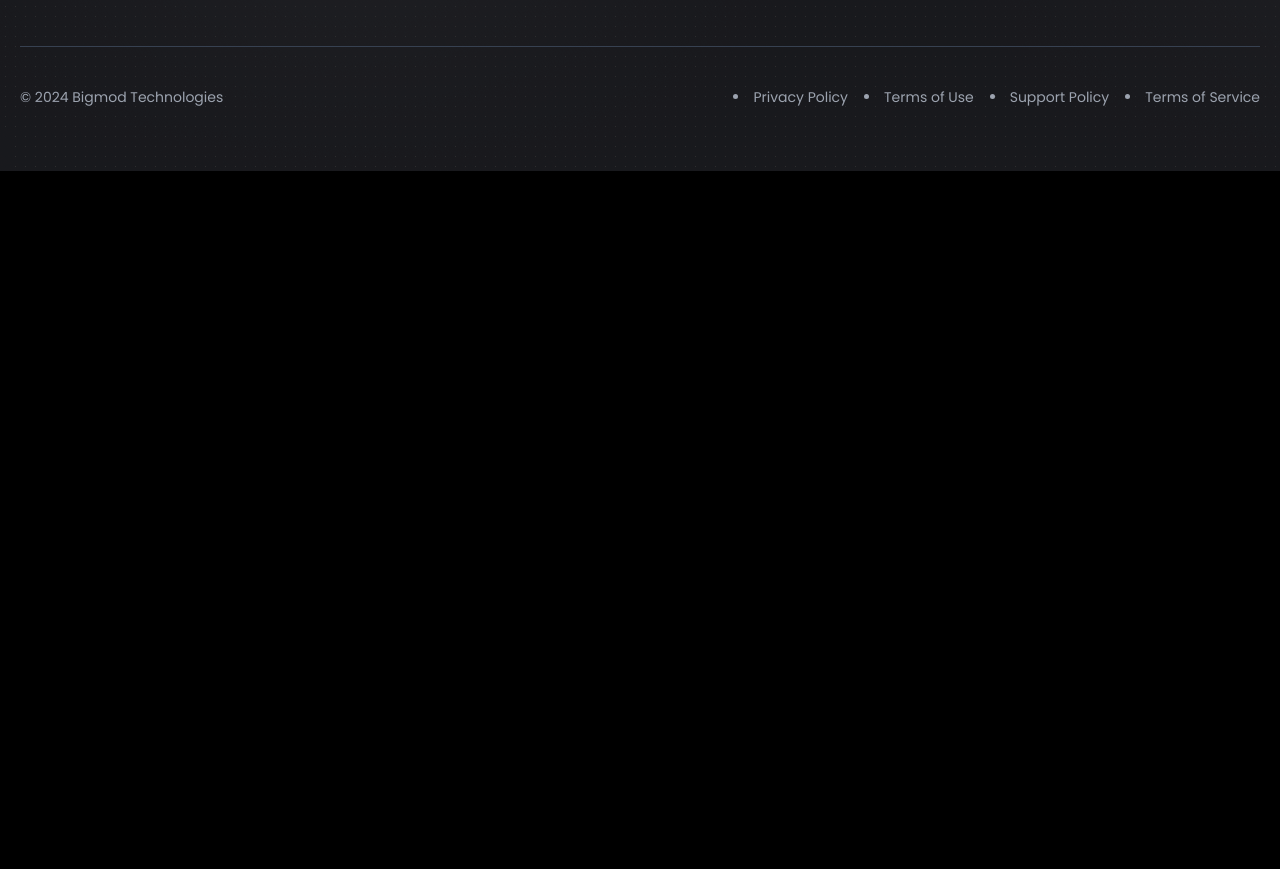
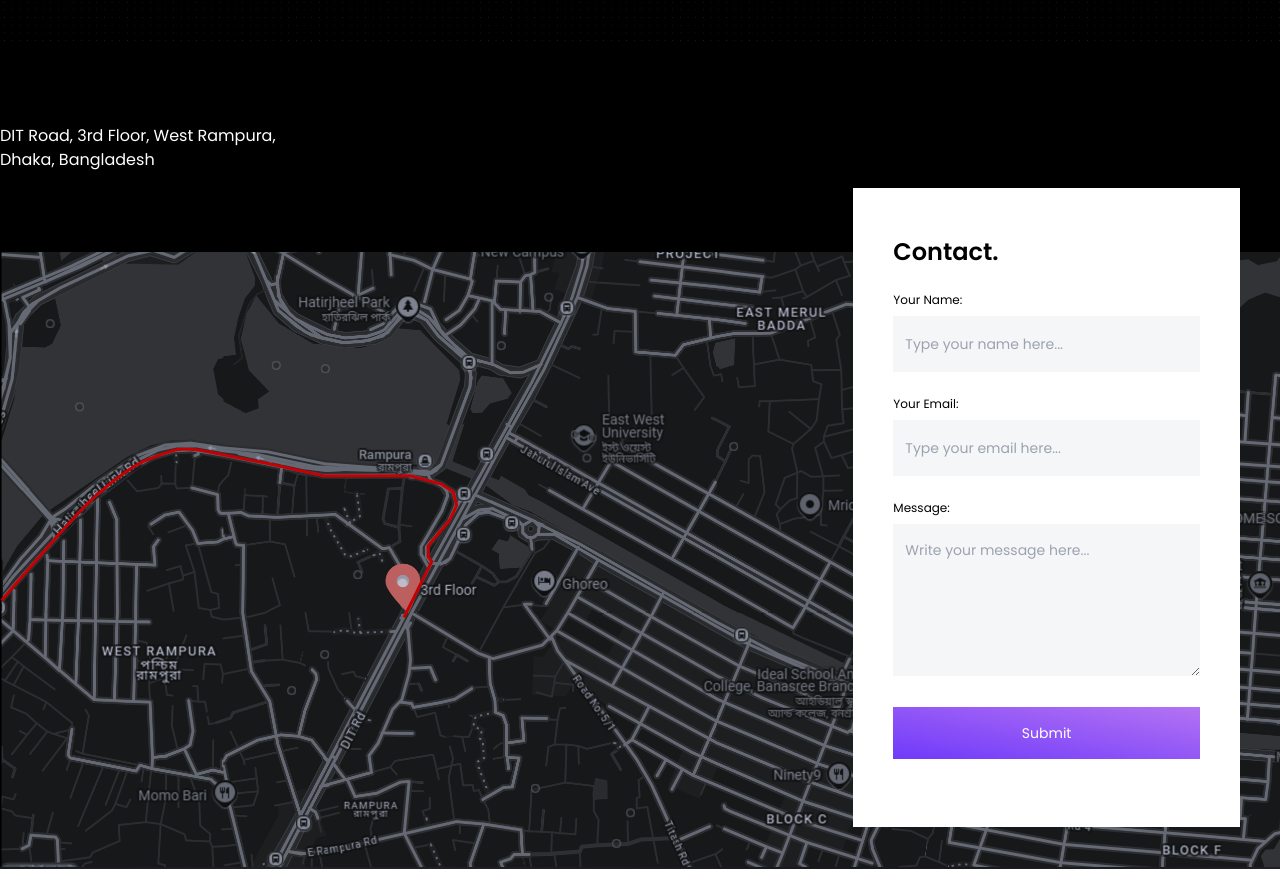
Before and after one commit to sabbirsami/bigmod-portfolio, a Next.js app: page /contact-us in a window 1280 px wide. Shown: the part 436-1305 px from the top of the page. Before the commit the page ends 800 px from the top, so only its background shows below. Built offline with nearby package versions, Linux system fonts and the light colour scheme.

Commit message:
contact section done

```diff
--- a/src/app/contact-us/page.tsx
+++ b/src/app/contact-us/page.tsx
@@ -1,7 +1,78 @@
-import React from "react";
+import Title from "@/components/shared/title/Title";
+import contactBg from "@/assets/location.png";
 
 const ContactUs = () => {
-  return <div></div>;
+  return (
+    <div>
+      <Title title="Contact Us" url="/contact-us" />
+      <div className="container mx-auto">
+        <div className="py-20">
+          <p className="">DIT Road, 3rd Floor, West Rampura,</p>
+          <p className="">Dhaka, Bangladesh</p>
+        </div>
+        <div
+          className=""
+          style={{
+            background: `url(${contactBg.src})`,
+            backgroundRepeat: "no-repeat",
+            backgroundSize: "cover",
+          }}
+        >
+          <div className="grid grid-cols-3">
+            <div className="col-span-2"></div>
+
+            <div className="pe-10 pb-10">
+              <div className="bg-white text-black py-12 px-10 -mt-16">
+                <h2 className="text-2xl font-semibold">Contact.</h2>
+                <div className="py-6 space-y-2">
+                  <label className="block text-xs" htmlFor="name">
+                    Your Name:
+                  </label>
+                  <input
+                    type="text"
+                    name="name"
+                    placeholder="Type your name here... "
+                    className="py-4 px-3 placeholder:text-sm bg-slate-400/10 w-full"
+                  />
+                </div>
+                <div className="pb-6 space-y-2">
+                  <label className="block text-xs" htmlFor="email">
+                    Your Email:
+                  </label>
+                  <input
+                    type="email"
+                    name="email"
+                    placeholder="Type your email here... "
+                    className="py-4 px-3 placeholder:text-sm bg-slate-400/10 w-full"
+                  />
+                </div>
+                <div className="pb-6 space-y-2">
+                  <label className="block text-xs" htmlFor="email">
+                    Message:
+                  </label>
+                  <textarea
+                    name="message"
+                    id=""
+                    placeholder="Write your message here... "
+                    className="py-4 px-3 placeholder:text-sm bg-slate-400/10 w-full"
+                    rows={5}
+                  ></textarea>
+                </div>
+                <div className="pb-5 space-y-2">
+                  <button
+                    type="submit"
+                    className="py-4 px-3  bg-gradient-to-tr from-secondary_one to-secondary_two text-white text-sm w-full"
+                  >
+                    Submit
+                  </button>
+                </div>
+              </div>
+            </div>
+          </div>
+        </div>
+      </div>
+    </div>
+  );
 };
 
 export default ContactUs;
```
Also changed, not shown: src/assets/location.png (added).
